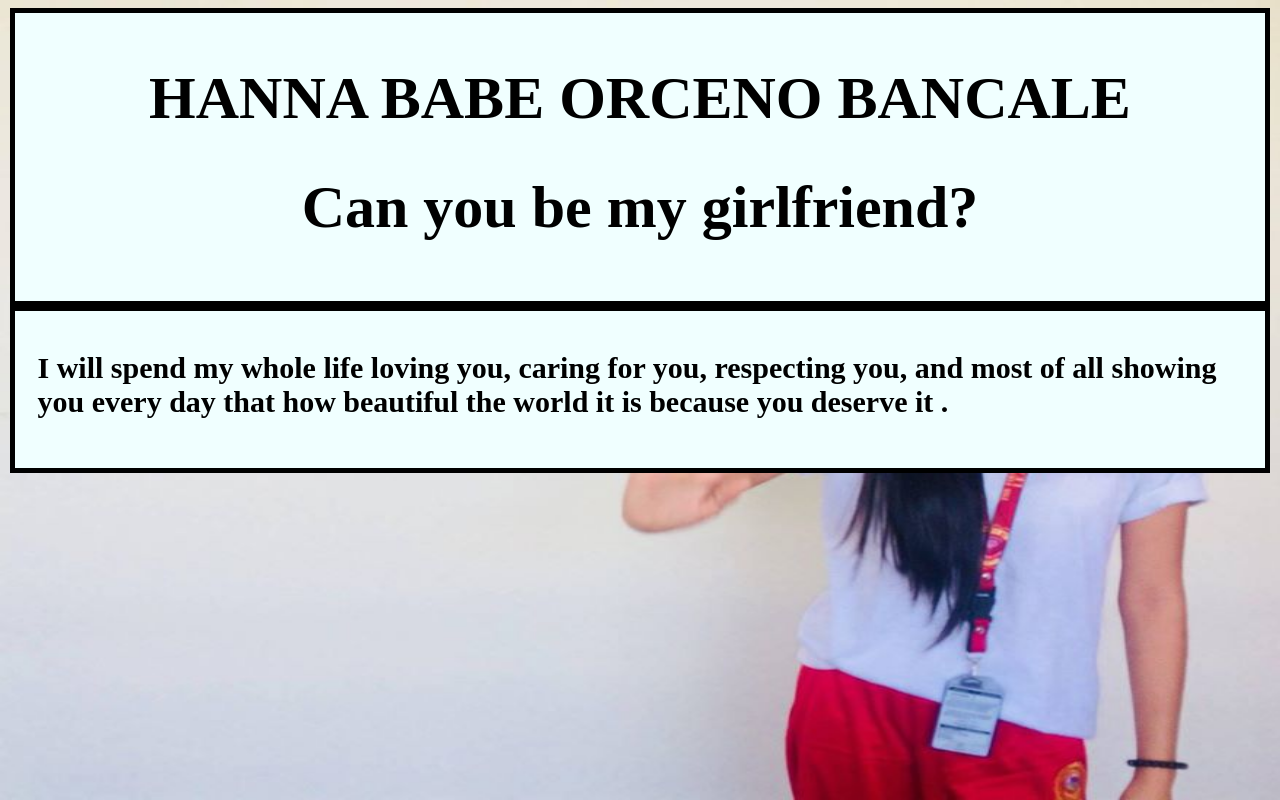
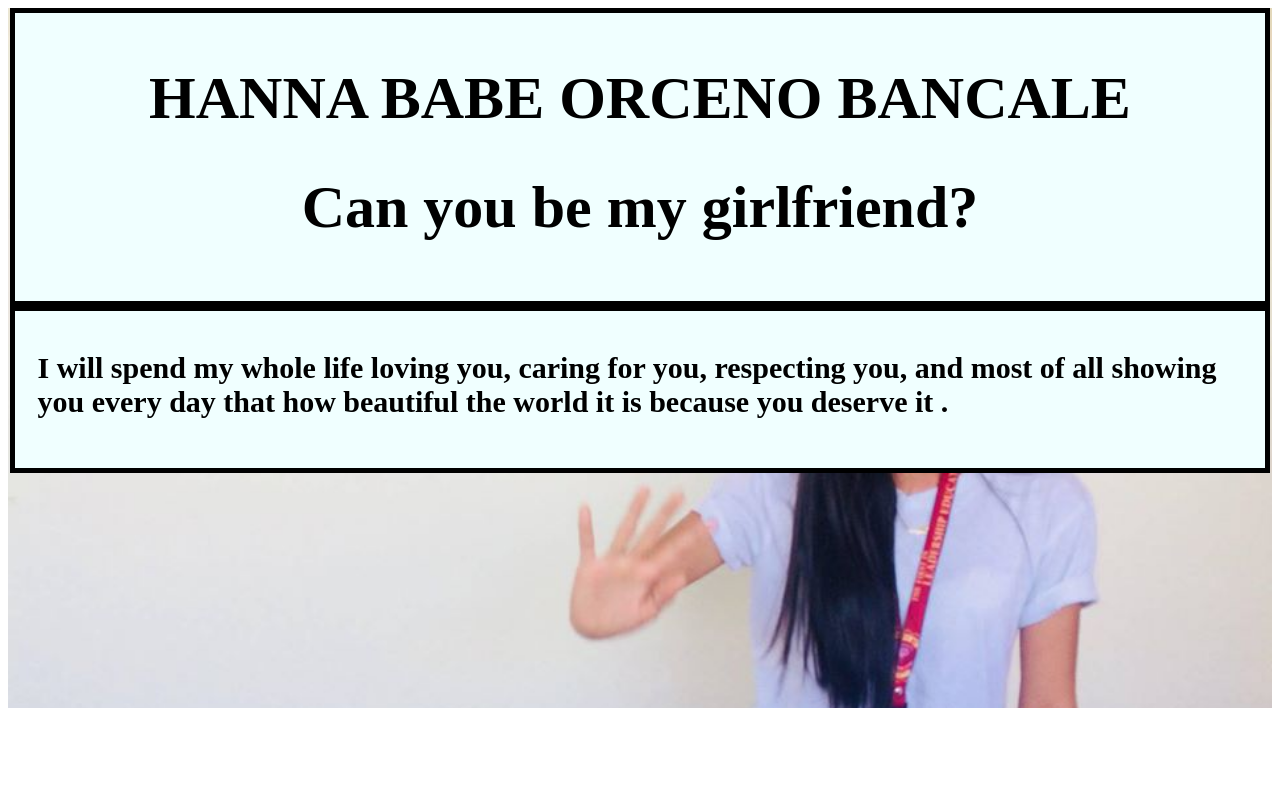
Before and after one commit to xarieskingx/aries, a plain HTML site: page index.html in a window 1280 px wide. Drawn offline with Linux system fonts and the light colour scheme.

Commit message:
Update index.html

```diff
--- a/index.html
+++ b/index.html
@@ -5,7 +5,7 @@
 </head>
 <style>
  body{
- 	background-image:url("https://xarieskingx.github.io/aries/hanna.jpg");
+
  	background-repeat: no-repeat;
   	background-attachment: fixed;
  	background-size: 1400px 800px;
@@ -19,11 +19,19 @@
  	border-color:black;
  	border-width: thick;
 
-
+	}
+	.fstPage  {
+    background-image:url("https://xarieskingx.github.io/aries/hanna.jpg");
+    /*background-color: lightgray;*/
+    height: 700px;
+    width:100%;
+    background-size:cover;
+}
 
 	</style>
 
 <body>
+	<div class="fstPage">
 	<fieldset>
 		<h1><center> HANNA BABE ORCENO BANCALE</center></h1>
 		<h1><center> Can you be my girlfriend? </center></h1>
@@ -31,5 +39,6 @@
 	<fieldset >
 		<p> I will spend my whole life  loving you, caring for you, respecting you, and most of all showing you every day that how beautiful the world it is because you deserve it .</p>
 		</fieldset>
+		</div>
 </body>
 </html>
```
